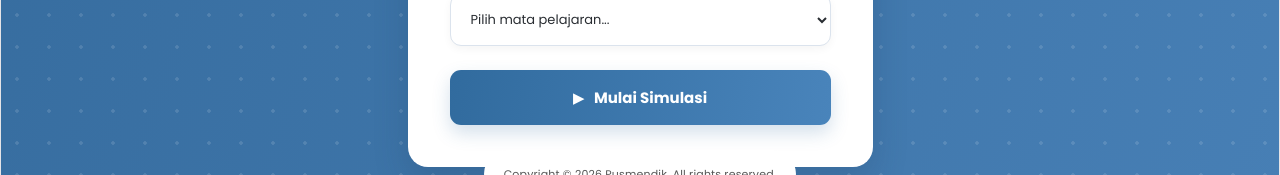
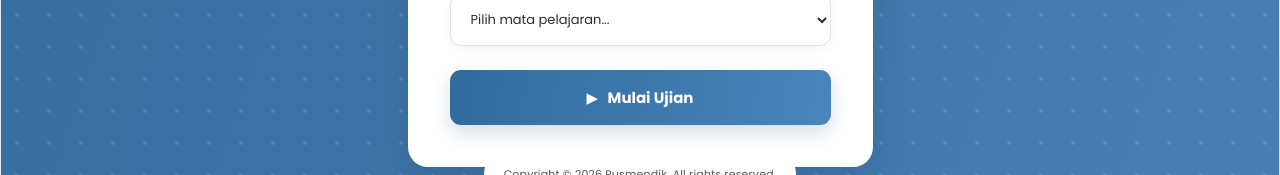
Before and after one commit to pcpgribantaran1-commits/sas1-kelas-6, a React (Vite) app in the folder aplikasi/: page / in a window 1280 px wide. Shown: the part 609-784 px from the top of the page. Built offline with nearby package versions, Linux system fonts and the light colour scheme.

Commit message:
Ubah label tombol Mulai Simulasi menjadi Mulai Ujian

```diff
--- a/aplikasi/src/App.tsx
+++ b/aplikasi/src/App.tsx
@@ -981,7 +981,7 @@ function App() {
             </div>
 
             <button className="awal-button" onClick={mulaiSimulasi}>
-              ▶ &nbsp; Mulai Simulasi
+              ▶ &nbsp; Mulai Ujian
             </button>
           </div>
 
```
